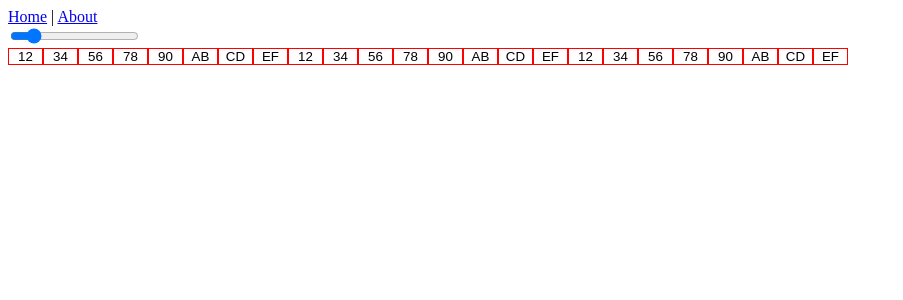
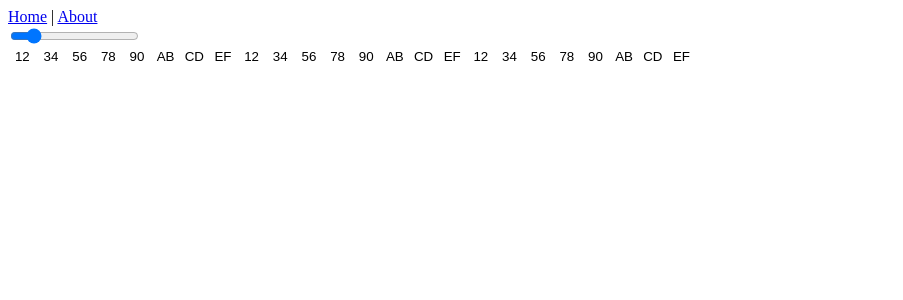
Before and after one commit to lambia/comphare-vue, a Vue app: page /#/ in a window 1280 px wide. Shown: the top 300 px of the page, without its empty margins (0-903 px from the left). Built offline with nearby package versions, Linux system fonts and the light colour scheme.

Commit message:
!!! no chopping anymore, direct access

```diff
--- a/src/components/bigGrid.vue
+++ b/src/components/bigGrid.vue
@@ -1,6 +1,6 @@
 <template>
     <div>
-        <little-cell v-for="(value,key) in chopString()" :key="key" :data="value" />
+        <little-cell v-for="(value,key) in getChunksNumber()" :key="key" />
     </div>
 </template>
 
@@ -48,6 +48,14 @@ export default {
 
             return chunks;
         },
+        getChunksNumber() {
+            let _str = this.fileArray[this.fileIndex];
+            let _size = this.chunkSize;
+
+            let nChunks   = Math.ceil(_str.length / _size);
+
+            return nChunks;
+        }
 
     }
 }
--- a/src/components/littleCell.vue
+++ b/src/components/littleCell.vue
@@ -1,9 +1,5 @@
 <template>
-        <!--
-            <span v-if="editingCell!=$vnode.key" @click="editCell">{{data}}</span>
-            <input v-else type="text" :value="data" :placeholder="data">
-        -->
-        <input type="text" :value="data" :placeholder="data" :size="chunkSize" :style="getInputStyle" @input="onEdit" class="chunkCell">
+        <input type="text" :value="getData()" :placeholder="data" :size="chunkSize" v-bind:style="getInputStyle()" @input="onEdit" class="chunkCell">
 </template>
 
 <script>
@@ -12,7 +8,8 @@ import { mapState, mapMutations } from 'vuex'
 export default {
     name: 'littleCell',
     props: {
-        data: String
+        data: String,
+        total: Number
     },
     data: function() {
         return {
@@ -21,32 +18,54 @@ export default {
     },
     computed: {
         ...mapState([
-            //'editingCell'
-            'chunkSize'
+            'fileArray',
+            'fileIndex',
+            'chunkSize',
+            'rowChunks'
         ])
     },
     methods: {
         ...mapMutations([
-          //'changeEditing'
+
         ]),
         getInputStyle() {
-            return { width: this.chunkSize+"em" };
+            return {
+                width: this.chunkSize+"em",
+                float: "left",
+                clear: (false) ? "left" : "none"
+            };
+        },
+        getData() {
+            let buffer = "";
+            let files = this.fileArray;
+            let current = this.fileIndex;
+            let myKey = this.$vnode.key;
+            let size = this.chunkSize;
+
+            //ToDo: usare chopString o subStr
+            for(let i = 0; i < size; i++) {
+                let localBuffer = files[current][(myKey*size)+i];
+                if(localBuffer) {
+                    buffer += localBuffer;
+                } else if(false) {
+                    //ToDo: opzione per padding
+                    buffer += 0;
+                }
+            }
+
+            return buffer;
         },
         onEdit() {
 
         }
-        /*editCell() {
-            this.changeEditing( this.$vnode.key );
-        }*/
     }
 }
 </script>
 
 <style scoped>
 .chunkCell {
-    border: solid 1px red;
+    border: solid 1px transparent;
     outline: none;
-    float: left;
     padding: 0px;
     text-align: center;
 }
--- a/src/store.js
+++ b/src/store.js
@@ -5,21 +5,21 @@ Vue.use(Vuex)
 
 export default new Vuex.Store({
   state: {
-    editingCell: null,
     fileArray: ["1234567890ABCDEF1234567890ABCDEF1234567890ABCDEF","ABCDEFGHIJKLMNOPQRSTUVZ","QWERTYUIOPASDFGHJKL"],
     fileIndex: 0,
     chunkSize: 2,
+    rowChunks: 4,
   },
   mutations: {
-    changeEditing (state, payload) {
-      state.editingCell = parseInt(payload);
-    },
     changeFileIndex (state, payload) {
       state.fileIndex = parseInt(payload);
     },
     changeChunkSize (state, payload) {
       state.chunkSize = parseInt(payload);
     },
+    changeRowChunks (state, payload) {
+      state.rowChunks = parseInt(payload);
+    },
   },
   actions: {
 
```
